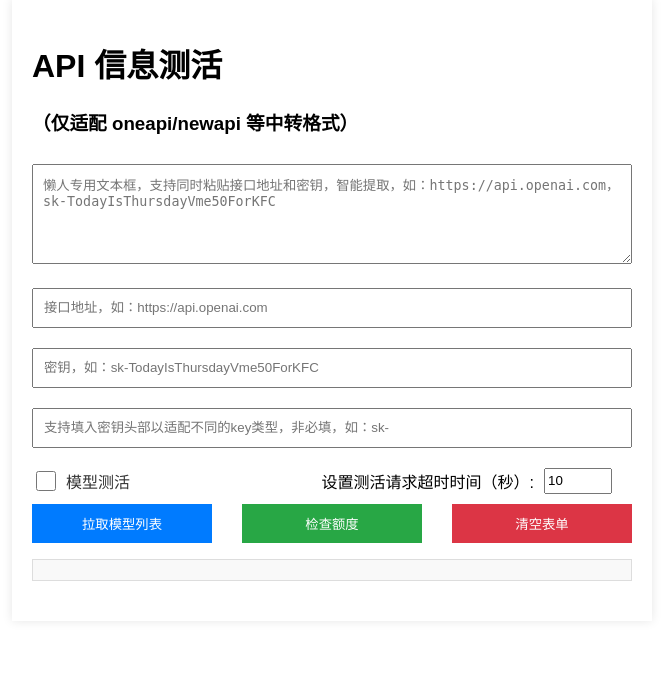
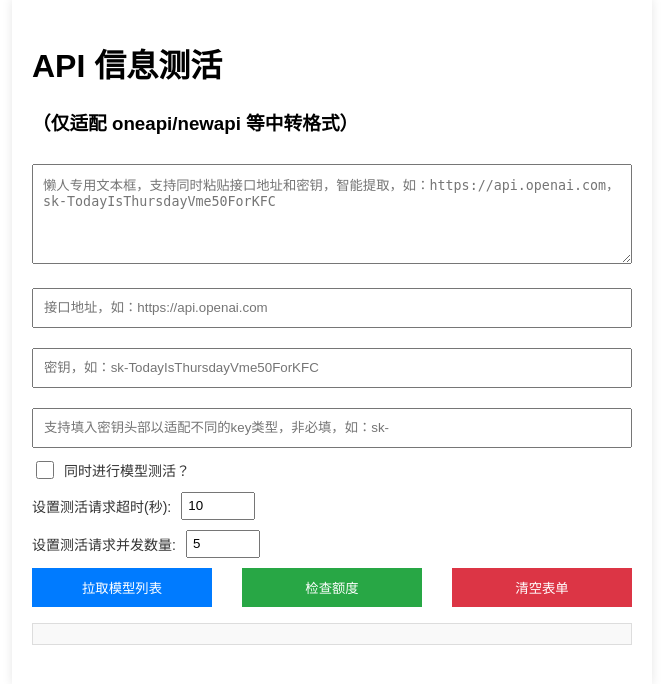
Before and after one commit to QAbot-zh/query-key-app, a Flask app: page / in a window 1280 px wide. Shown: the part 41-725 px from the top of the page, without its empty margins (308-971 px from the left). Run offline with Flask 2, Linux system fonts and the light colour scheme.

Commit message:
增加多线程并发，加快测活速度

```diff
--- a/app.py
+++ b/app.py
@@ -3,6 +3,7 @@ import datetime
 from flask import Flask, request, g, render_template, jsonify
 from werkzeug.middleware.proxy_fix import ProxyFix
 import time
+import concurrent.futures
 
 app = Flask(__name__)
 app.wsgi_app = ProxyFix(app.wsgi_app)
@@ -18,6 +19,7 @@ def submit():
     api_key_head = request.form.get('api_key_head')
     model_health_check = request.form.get('model_health_check') == 'on'
     model_timeout = int(request.form.get('model_timeout', 10))  # 默认超时时间为10秒
+    model_concurrency = int(request.form.get('model_concurrency', 5))  # 默认并发数为5
 
     if api_info:
         # 使用正则表达式提取接口地址和API密钥
@@ -60,16 +62,24 @@ def submit():
                 support_models = "支持的模型列表：\n\n" + "\n".join([item['id'] for item in response_json['data']])
             else:
                 not_chat_pattern = r'^(dall-e|mj|midjourney|stable-diffusion|playground|flux|swap_face|tts-|whisper-|text-|emb-)'
+                with concurrent.futures.ThreadPoolExecutor(max_workers=model_concurrency) as executor:
+                    future_to_model = {
+                        executor.submit(test_one_model, api_url, api_key, item['id'], model_timeout): item['id']
+                        for item in response_json['data']
+                        if not re.match(not_chat_pattern, item['id']) and "flux" not in item['id']
+                    }
+                    for future in concurrent.futures.as_completed(future_to_model):
+                        model_name, response = future.result()
+                        if (response.status_code == 200 or response.status_code == 201) and "error" not in response.json():
+                            available_chat_models.append(model_name)
+                        else:
+                            unavailable_chat_models.append(model_name)
+
                 for item in response_json['data']:
                     model_name = item['id']
                     if re.match(not_chat_pattern, model_name) or ("flux" in model_name):
                         not_chat_models.append(model_name)
-                    else:
-                        response = test_one_model(api_url, api_key, model_name, model_timeout)
-                        if (response.status_code == 200 or response.status_code == 201) and "error" not in response.json():
-                            available_chat_models.append(model_name)
-                        else:
-                            unavailable_chat_models.append(model_name)
+
                 support_models = "已校验可用chat模型：\n" + "\n".join(available_chat_models) + "\n\n" + "已校验不可用chat模型：\n" + "\n".join(unavailable_chat_models) + "\n\n" + "未校验模型（不对非chat模型进行校验）：\n" + "\n".join(not_chat_models)
         except:
             support_models = "已校验可用chat模型：\n" + "\n".join(available_chat_models) + "\n\n" + "已校验不可用chat模型：\n" + "\n".join(unavailable_chat_models) + "\n\n" + "未校验模型（不对非chat模型进行校验）：\n" + "\n".join(not_chat_models)
@@ -121,7 +131,7 @@ def test_one_model(api_url, api_key, model_name, model_timeout=10):
         "max_tokens": 2
     }
     response = requests.post(test_url, headers=headers, json=data, timeout=model_timeout)
-    return response
+    return model_name,response
 
 @app.route('/test_model', methods=['POST'])
 def test_model():
@@ -133,7 +143,7 @@ def test_model():
         return jsonify({"success": False, "message": "Missing API URL, API Key, or Model Name"}), 400
 
     tic = time.time()
-    response = test_one_model(api_url, api_key, model_name)
+    model_name,response = test_one_model(api_url, api_key, model_name)
     duration = time.time() - tic
 
     if response.status_code == 200 or response.status_code == 201:
--- a/templates/index.html
+++ b/templates/index.html
@@ -194,29 +194,44 @@
             font-size: 16px;
             color: black;
         }
-        /* 样式容器 */
+        /* 整体容器样式 */
+        .model-health-check-timeout-concurrency {
+            display: flex;
+            align-items: center;
+            justify-content: space-between;
+            width: 100%;
+            max-width: 800px; /* 增加最大宽度 */
+            margin: 15px 0;
+            flex-wrap: wrap; /* 允许在需要时换行 */
+        }
+
+        /* 健康检查容器样式 */
         .model-health-check {
             display: flex;
             align-items: center;
-            margin-right: 20px; /* 增加右边距以分隔复选框和超时时间 */
+            margin-right: 20px;
+            margin-bottom: 10px; /* 添加底部边距 */
         }
 
-        /* 样式复选框 */
+        /* 复选框样式 */
         .model-health-check input[type="checkbox"] {
-            width: 20px;
-            height: 20px;
+            width: 18px;
+            height: 18px;
             margin-right: 10px;
-            accent-color: #4CAF50; /* 复选框选中的颜色 */
+            accent-color: #4CAF50;
         }
 
-        /* 样式标签 */
-        .model-health-check label {
-            font-size: 16px;
+        /* 标签样式 */
+        .model-health-check label,
+        .model-timeout label,
+        .model-concurrency label {
+            font-size: 14px;
             color: #333;
             cursor: pointer;
+            white-space: nowrap;
         }
 
-        /* 鼠标悬停时的样式 */
+        /* 鼠标悬停样式 */
         .model-health-check input[type="checkbox"]:hover {
             box-shadow: 0 0 5px rgba(0, 0, 0, 0.2);
         }
@@ -225,26 +240,43 @@
             color: #4CAF50;
         }
 
-        /* 样式超时时间容器 */
+        /* 超时时间容器样式 */
         .model-timeout {
             display: flex;
             align-items: center;
+            margin-right: 20px;
+            margin-bottom: 10px; /* 添加底部边距 */
         }
 
-        /* 样式超时时间输入框 */
-        .model-timeout input[type="number"] {
+        /* 超时时间输入框样式 */
+        .model-timeout input[type="number"],
+        .model-concurrency input[type="number"] {
             margin-left: 10px;
-            height: 20px;
-            width: 60px; /* 可以根据需要调整宽度 */
+            height: 24px;
+            width: 60px;
+            padding: 0 5px;
         }
 
-        /* 样式组合容器 */
-        .model-health-check-timeout {
+        /* 并发数容器样式 */
+        .model-concurrency {
             display: flex;
-            justify-content: space-between;
-            margin-right: 20px; /* 增加右边距以分隔复选框和超时时间 */
-            margin-top: 10px;
-            margin-bottom: 10px;
+            align-items: center;
+            margin-bottom: 10px; /* 添加底部边距 */
+        }
+
+        /* 响应式布局 */
+        @media (max-width: 600px) {
+            .model-health-check-timeout-concurrency {
+                flex-direction: column;
+                align-items: flex-start;
+            }
+
+            .model-health-check,
+            .model-timeout,
+            .model-concurrency {
+                margin-right: 0;
+                margin-bottom: 15px;
+            }
         }
     </style>
     <script>
@@ -405,11 +437,15 @@
             <div class="model-health-check-timeout">
                 <div class="model-health-check">
                     <input type="checkbox" id="model_health_check" name="model_health_check">
-                    <label for="model_health_check">模型测活</label>
+                    <label for="model_health_check">同时进行模型测活？</label>
                 </div>
                 <div class="model-timeout">
-                    <label for="model_timeout">设置测活请求超时时间（秒）:</label>
+                    <label for="model_timeout">设置测活请求超时(秒):</label>
                     <input type="number" id="model_timeout" name="model_timeout" placeholder="10" value="10" min="1">
+                </div>
+                <div class="model-concurrency">
+                    <label for="model_concurrency">设置测活请求并发数量:</label>
+                    <input type="number" id="model_concurrency" name="model_concurrency" placeholder="5" value="5" min="1">
                 </div>
             </div>
             <div class="submit-container">
```
